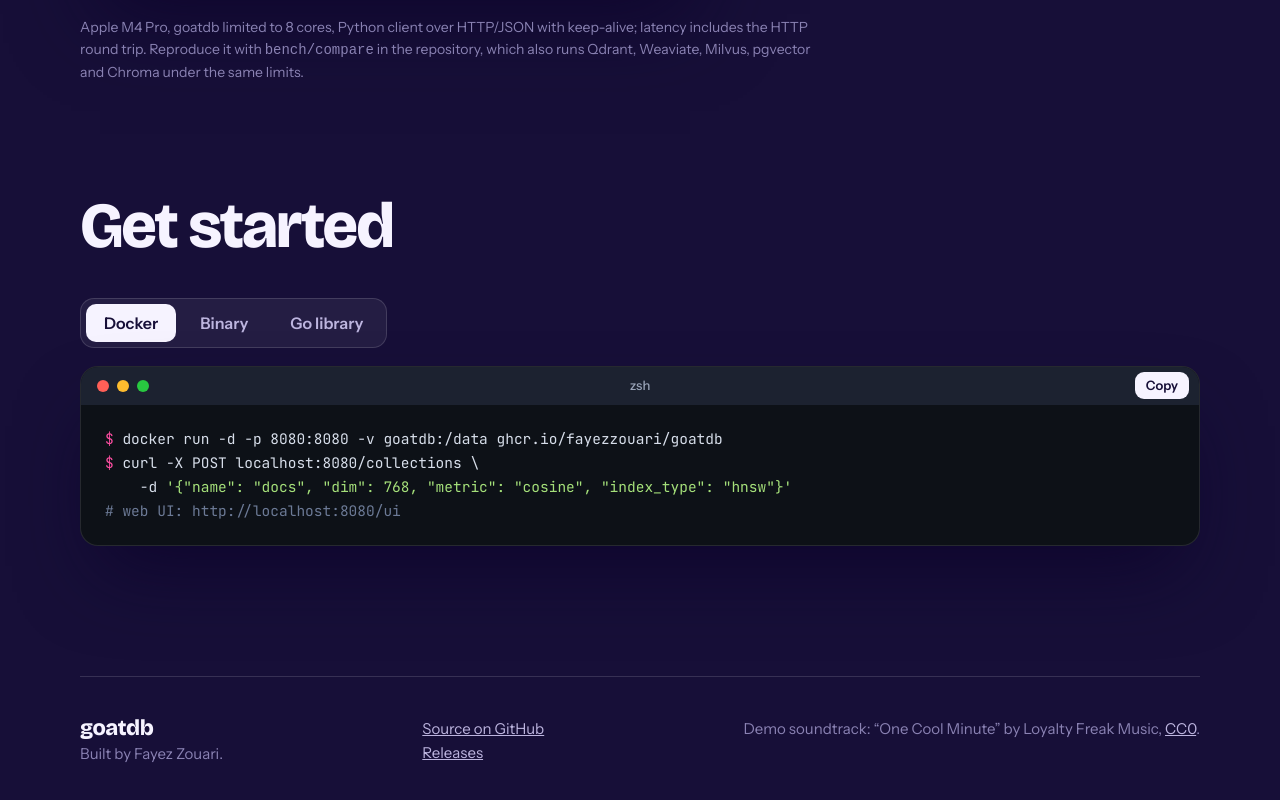
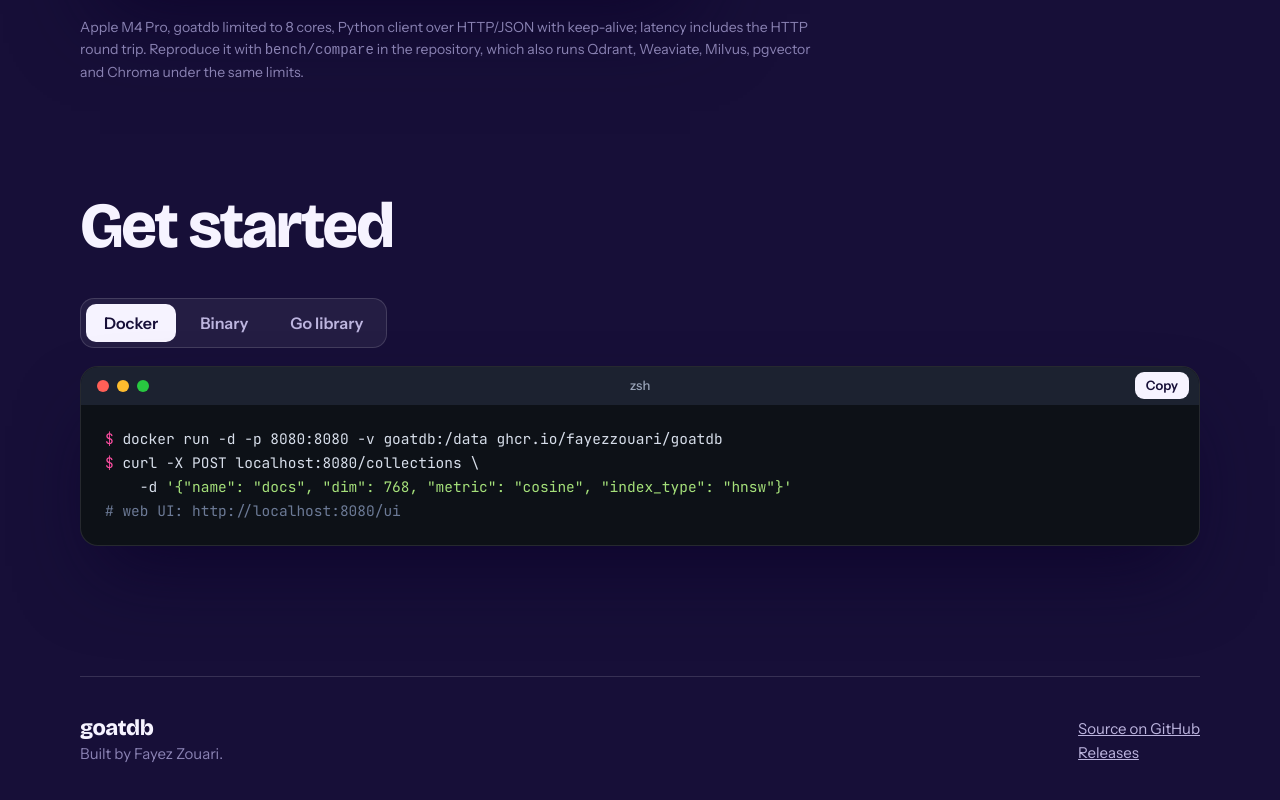
Before and after one commit to fayezzouari/goatdb, a React (Vite) app in the folder site/: page / in a window 1280 px wide. Shown: the part 3427-4227 px from the top of the page. Built offline with nearby package versions, Linux system fonts and the light colour scheme.

Commit message:
feat(site): remove demo soundtrack attribution from footer

```diff
--- a/site/src/components/Footer.tsx
+++ b/site/src/components/Footer.tsx
@@ -5,10 +5,6 @@
     <footer className="wrap">
       <div><a className="brand" href="#">goatdb</a><br />Built by Fayez Zouari.</div>
       <div><a href={REPO_URL}>Source on GitHub</a><br /><a href={`${REPO_URL}/releases`}>Releases</a></div>
-      <div>
-        Demo soundtrack: “One Cool Minute” by Loyalty Freak Music,{' '}
-        <a href="https://creativecommons.org/publicdomain/zero/1.0/">CC0</a>.
-      </div>
     </footer>
   )
 }
```
